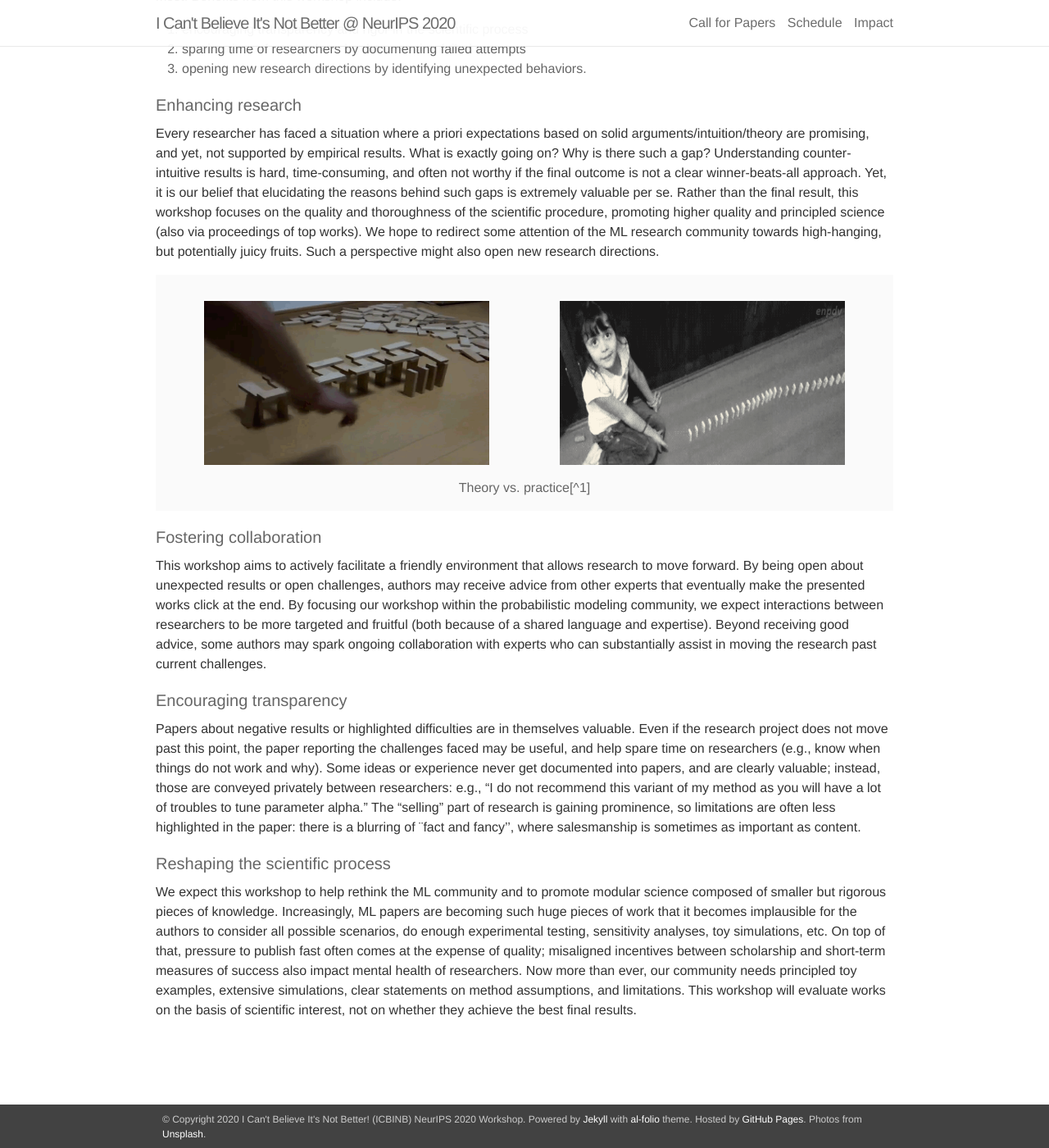
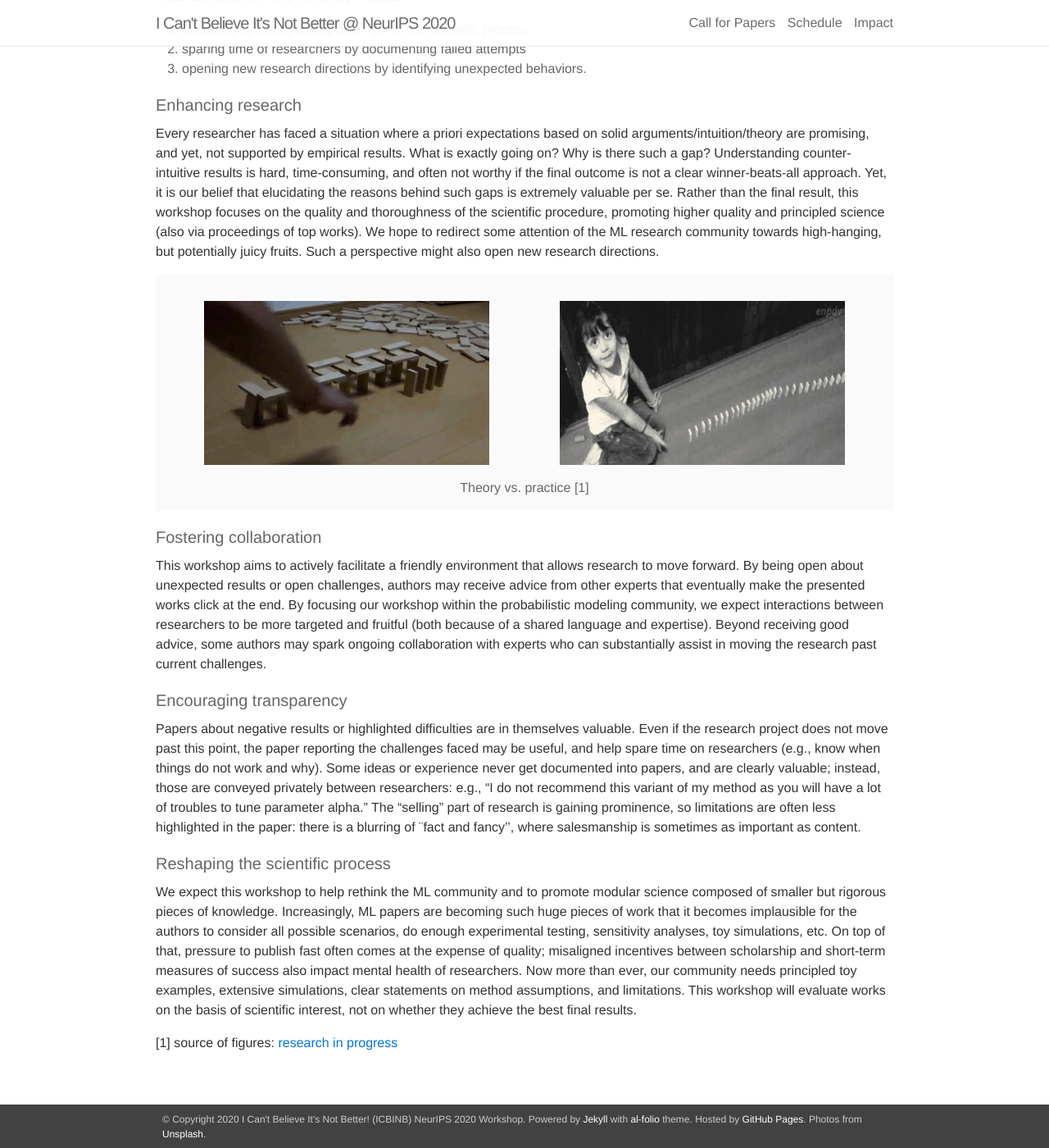
Before and after one commit to ml-retrospectives/icml2020, a Jekyll site: the page built from _pages/03_vision.md, in a window 1280 px wide and 1400 px high, scrolled down 512 px. Shown: the whole window at 82% size. Built offline with Jekyll 4.4.1, drawn with Linux system fonts in a browser that asks for light colours; nearby versions of some CDN libraries.

Commit message:
small change

```diff
--- a/_pages/03_vision.md
+++ b/_pages/03_vision.md
@@ -17,7 +17,7 @@ Every researcher has faced a situation where a priori  expectations based on sol
 
 <div class="custom-images">
 <img src="../assets/img/image1.gif" height="200" ><img src="../assets/img/image2.gif" height="200" >
-<div>Theory vs. practice[^1]
+<div>Theory vs. practice [1]
 </div>
 </div>
 
@@ -38,4 +38,4 @@ Papers about negative results or highlighted difficulties are in themselves valu
 
 We expect this workshop to help rethink the ML community and to promote modular science composed of smaller but rigorous pieces of knowledge. Increasingly, ML papers are becoming such huge pieces of work that it becomes implausible for the authors to consider all possible scenarios, do enough experimental testing, sensitivity analyses, toy simulations, etc. On top of that, pressure to publish fast often comes at the expense of quality; misaligned incentives between scholarship and short-term measures of success also impact mental health of researchers. Now more than ever, our community needs principled toy examples, extensive simulations, clear statements on method assumptions, and limitations. This workshop will evaluate works on the basis of scientific interest, not on whether they achieve the best final results.
 
-[^1]: source of figures: [research in progress](https://researchinprogress.tumblr.com/post/38702387620/theory-vs-practice)
+[1] source of figures: [research in progress](https://researchinprogress.tumblr.com/post/38702387620/theory-vs-practice)
```
